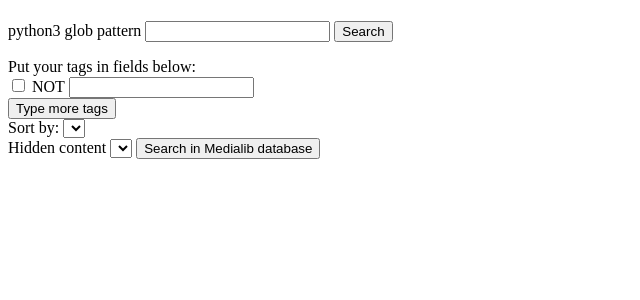
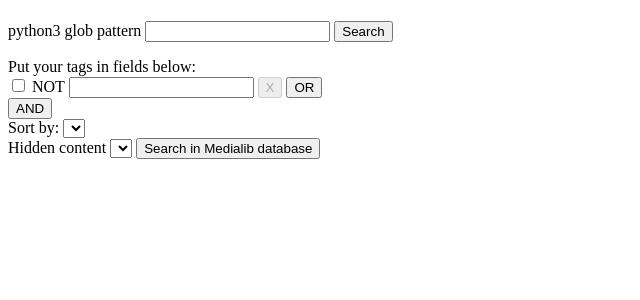
Before and after one commit to mfg637/MfGMediaServer, a Flask app: template templates/index.html in a window 1280 px wide. Shown: the top 300 px of the page, without its empty margins (0-640 px from the left). Run offline with Flask 2, Linux system fonts and the light colour scheme; the template is opened without the code that fills it, so the values that code supplies are empty; parts of the project's set-up code (start-up, migrations or seed data) failed here and were passed over.

Commit message:
add partial OR operator support in medialib database queries

```diff
--- a/server.py
+++ b/server.py
@@ -48,9 +48,15 @@ def medialib_tag_search():
     global CACHED_REQUEST
     shared_code.login_validation()
 
-    tag = flask.request.args.getlist('tags')
+    tags_count = flask.request.args.getlist('tags_count')
+    tags_list = flask.request.args.getlist('tags')
     not_tag = flask.request.args.getlist('not')
-    tags = [{"not": bool(int(not_tag[i])), "title": tag[i]} for i in range(len(tag))]
+    tags_groups = [{"not": bool(int(not_tag[i])), "tags": [], "count": int(tags_count[i])} for i in range(len(tags_count))]
+    for tag in tags_groups:
+        tags_count = tag["count"]
+        for i in range(tags_count):
+            tag["tags"].append(tags_list.pop(0))
+    print("TAGS", tags_groups)
     page = int(flask.request.args.get('page', 0))
     order_by = int(flask.request.args.get("sorting_order", medialib_db.files_by_tag_search.ORDERING_BY.DATE_DECREASING.value))
     hidden_filtering = int(flask.request.args.get("hidden_filtering",
@@ -72,25 +78,25 @@ def medialib_tag_search():
     max_pages = 0
     if pagination:
         raw_content_list = medialib_db.files_by_tag_search.get_media_by_tags(
-            *tags,
+            *tags_groups,
             limit=filesystem.browse.items_per_page + 1,
             offset=filesystem.browse.items_per_page*page,
             order_by=medialib_db.files_by_tag_search.ORDERING_BY(order_by),
             filter_hidden=medialib_db.files_by_tag_search.HIDDEN_FILTERING(hidden_filtering)
         )
-        if CACHED_REQUEST is not None and CACHED_REQUEST == tuple(tags):
+        if CACHED_REQUEST is not None and CACHED_REQUEST == tuple(tags_groups):
             max_pages = math.ceil(NUMBER_OF_ITEMS / filesystem.browse.items_per_page)
         else:
-            CACHED_REQUEST = tuple(tags)
+            CACHED_REQUEST = tuple(tags_groups)
             NUMBER_OF_ITEMS = medialib_db.files_by_tag_search.count_files_with_every_tag(
-                *tags,
+                *tags_groups,
                 filter_hidden=medialib_db.files_by_tag_search.HIDDEN_FILTERING(hidden_filtering)
             )
             max_pages = math.ceil(NUMBER_OF_ITEMS / filesystem.browse.items_per_page)
 
     else:
         raw_content_list = medialib_db.files_by_tag_search.get_media_by_tags(
-            *tags,
+            *tags_groups,
             order_by=medialib_db.files_by_tag_search.ORDERING_BY(order_by),
             filter_hidden=medialib_db.files_by_tag_search.HIDDEN_FILTERING(hidden_filtering)
         )
@@ -108,8 +114,12 @@ def medialib_tag_search():
 
     itemslist.extend(content_list)
 
+    tags_group_str = []
+    for tags_group in tags_groups:
+        tags_group["group_str"] = " or ".join([medialib_db.get_tag_name_by_alias(tag) for tag in tags_group["tags"]])
+
     title = "Search query results for {}".format(
-        ", ".join([(("not " if tag["not"] else "") + str(medialib_db.get_tag_name_by_alias(tag["title"]))) for tag in tags])
+        (" and ".join([("not " if tags_group["not"] else "") + tags_group["group_str"] for tags_group in tags_groups]))
     )
     template_kwargs = {
         'title': title,
--- a/templates/index.html
+++ b/templates/index.html
@@ -43,6 +43,7 @@
         form{
             margin-bottom: 1em;
         }
+        .tag_fields{display: inline}
     </style>
 </head>
 <body>
@@ -58,11 +59,14 @@
             <div class="field">
                 <input type="checkbox" name="not" value="1" id="not_1_check">
                 <input type="hidden" name="not" value="0" id="not_1_hidden">
+                <input class="counter" type="hidden" name="tags_count" value="1">
                 <label for="not_1_check">NOT</label>
-                <input type="text" name="tags"/>
+                <div class="tag_fields"><input type="text" name="tags"/></div>
+                <button class="close_field" id="ml_first_close_button" disabled>X</button>
+                <button id="ml_first_or_button">OR</button>
             </div>
         </div>
-        <button id="medialib-add-field">Type more tags</button><br>
+        <button id="medialib-add-field">AND</button><br>
         <label for="ml-sorting-order">Sort by:</label>
         <select id="ml-sorting-order" name="sorting_order">
         {% for sort in medialib_sorting %}
@@ -83,6 +87,32 @@
             not_checkbox_1.onchange = function () {
                 not_hidden_1.disabled = this.checked;
             }
+            let add_or_field_event = function (event) {
+                let counter_field = this.parentElement.getElementsByClassName("counter")[0];
+                counter_field.value = parseInt(counter_field.value) + 1;
+                let tag_fields = this.parentElement.getElementsByClassName("tag_fields")[0];
+                let tag_field = document.createElement("input");
+                tag_field.type = "text";
+                tag_field.name = "tags";
+                tag_fields.appendChild(tag_field);
+                let close_button = this.parentElement.getElementsByClassName("close_field")[0];
+                close_button.disabled = false;
+                return false;
+            }
+            let close_or_field_event = function (event) {
+                let tag_fields = this.parentElement.getElementsByClassName("tag_fields")[0];
+                let tags_count = tag_fields.childElementCount;
+                tag_fields.removeChild(tag_fields.childNodes[tags_count - 1])
+                tags_count--;
+                if (tags_count <= 1){
+                    this.disabled = true;
+                }
+                let counter_field = this.parentElement.getElementsByClassName("counter")[0];
+                counter_field.value = tags_count;
+                return false;
+            }
+            document.getElementById("ml_first_close_button").onclick = close_or_field_event;
+            document.getElementById("ml_first_or_button").onclick = add_or_field_event;
             var fields_counter = 1;
             document.getElementById("medialib-add-field").onclick = function () {
                 wrapper = document.createElement("div");
@@ -93,6 +123,12 @@
                 not_hidden.value = "0";
                 not_hidden.disabled = false;
                 wrapper.appendChild(not_hidden);
+                tag_counter = document.createElement("input");
+                tag_counter.classList.add("counter")
+                tag_counter.type = "hidden";
+                tag_counter.name = "tags_count";
+                tag_counter.value = "1";
+                wrapper.appendChild(tag_counter);
                 not_checkbox = document.createElement("input");
                 not_checkbox.type = "checkbox";
                 not_checkbox.name = "not";
@@ -113,19 +149,32 @@
                 wrapper.appendChild(not_label);
                 space_character2 = document.createTextNode(" ");
                 wrapper.appendChild(space_character2);
+                tags_wrapper = document.createElement("div");
+                tags_wrapper.classList.add("tag_fields");
                 tag_field = document.createElement("input");
                 tag_field.type = "text";
                 tag_field.name = "tags";
-                wrapper.appendChild(tag_field)
-                delete_button = document.createElement("button");
-                delete_button.innerText = "Delete field";
-                delete_button.onclick = function () {
+                tags_wrapper.appendChild(tag_field)
+                wrapper.appendChild(tags_wrapper)
+                delete_tag_button = document.createElement("button");
+                delete_tag_button.classList.add("close_field");
+                delete_tag_button.disabled = true;
+                delete_tag_button.onclick = close_or_field_event;
+                delete_tag_button.innerText = "X";
+                wrapper.appendChild(delete_tag_button)
+                tag_or_button = document.createElement("button");
+                tag_or_button.onclick = add_or_field_event;
+                tag_or_button.innerText = "OR";
+                wrapper.appendChild(tag_or_button)
+                delete_field_button = document.createElement("button");
+                delete_field_button.innerText = "Delete field";
+                delete_field_button.onclick = function () {
                     // get wrapper of this button
                     wrapper = this.parentElement;
                     wrapper.parentElement.removeChild(wrapper);
                     return false;
                 }
-                wrapper.appendChild(delete_button);
+                wrapper.appendChild(delete_field_button);
                 fields_area_wrapper = document.getElementById("fields-area");
                 fields_area_wrapper.appendChild(wrapper);
                 return false;
```
